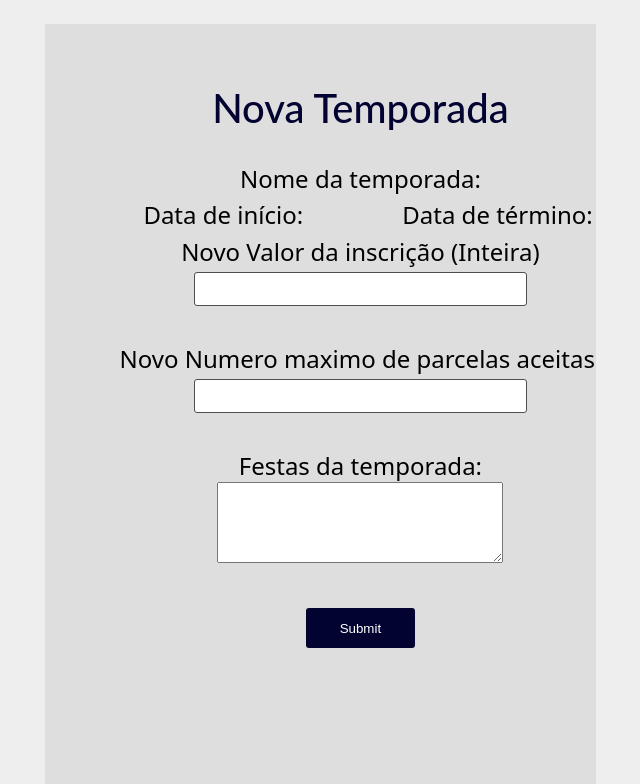
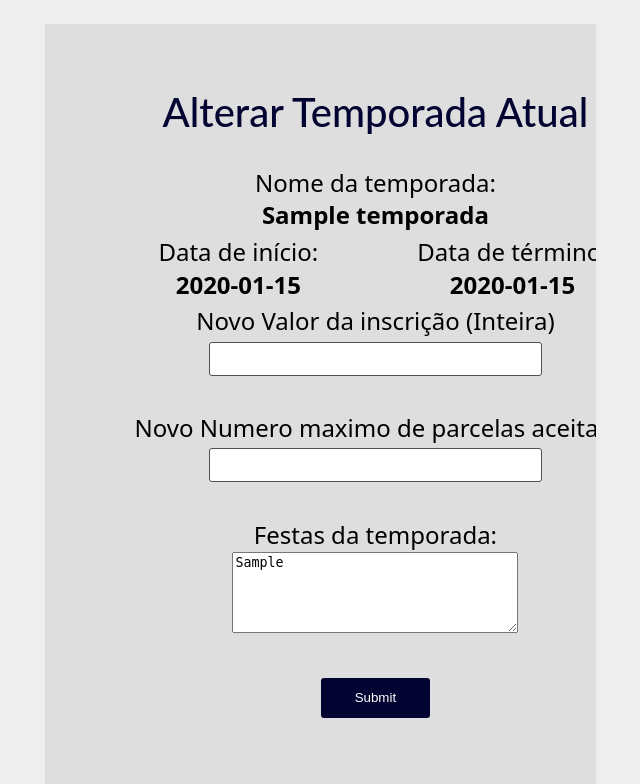
Before and after one commit to TheTVS/FATEC-PI-2, a PHP site: page /altTemp.php in a window 1280 px wide. Shown: the part 106-890 px from the top of the page, without its empty margins (326-966 px from the left). Run offline with PHP 8.4, Linux system fonts and the light colour scheme; tables that the repository leaves empty hold one stand-in row (values such as "Sample post").

Commit message:
altTemp arrumado + mudancas no new temp finais

```diff
--- a/altTemp.php
+++ b/altTemp.php
@@ -1,3 +1,52 @@
+<?php
+    include('resource/database/conexao.php');
+
+    $texto = '';
+    //Select para mostrar qual temporada esta
+    $sql = "SELECT temp_id, temp_data_inicio, temp_data_fim, temp_festa, temp_nome FROM temporada WHERE temp_id = (SELECT MAX(temp_id) FROM temporada)";
+
+    $result = $conexao->query($sql);
+
+    // Verifica se um resultado foi encontrado
+    if ($result->num_rows > 0) {
+        // Busca os dados
+        $row = $result->fetch_assoc();
+
+        // Salva os dados em variáveis
+        $id = $row['temp_id'];
+        $dataInicio = $row['temp_data_inicio'];
+        $dataFim = $row['temp_data_fim'];
+        $tempFesta = $row['temp_festa'];
+        $tempNome = $row['temp_nome'];
+
+    } else {
+        echo "Nenhuma temporada encontrada.";
+    }
+
+    if ($_SERVER["REQUEST_METHOD"] == "POST") {
+
+        $novoValor = $_POST['temp_val'];
+        $novoMaxParcelas = $_POST['temp_parc'];
+        $novasFestas = $_POST['temp_festas'];
+
+        // Prepara o SQL para Update
+        $sqlUpdate = "UPDATE temporada SET temp_preco = ?, temp_max_parcela = ?, temp_festa = ? WHERE temp_id = ?;";
+        $stmt = $conexao->prepare($sqlUpdate);
+
+        // Bind dos parâmetros
+        $stmt->bind_param("disi", $novoValor, $novoMaxParcelas, $novasFestas, $id);
+
+        // Executa a inserção
+        if ($stmt->execute()) {
+            $texto = "Nova temporada adicionada com sucesso!";
+        } else {
+            $texto = "Erro ao adicionar nova temporada: " . $stmt->error;
+        }
+        $stmt->close();
+    }
+    // Fecha a conexão
+    $conexao->close();
+?>
 <!DOCTYPE html>
 <html lang="pt-br">
 <head>
@@ -11,44 +60,50 @@
     <a href="admin.php">voltar</a>
     </div>
     <div class="conteudo">
-        <div class="tablescroll">
+        <div class="tablescroll" style="overflow-y: hidden;">
 
-        <table>
+        <table style="left: 10%;">
             <tr>
                 <td colspan="2">
-                    <h1>Nova Temporada</h1>
+                    <?php echo "$texto";?>
                 </td>
             </tr>
             <tr>
                 <td colspan="2">
-                    Nome da temporada:
+                    <h1>Alterar Temporada Atual</h1>
+                </td>
+            </tr>
+            <tr>
+                <td colspan="2">
+                    Nome da temporada: <div class="bold"><?php echo "$tempNome";?></div>
                 </td>
             </tr>
             <tr>
                 <td style="width: 50%;">
-                    Data de início:
+                    Data de início: <div class="bold"><?php echo "$dataInicio";?></div>
                 </td>
                 <td style="width: 50%;">
-                    Data de término:
+                    Data de término: <div class="bold"><?php echo "$dataFim";?></div>
                 </td>
             </tr>
             <tr>
                 <td colspan="2">
+                <form method="POST" action="">
                         <label for="temp_val">Novo Valor da inscrição (Inteira)</label><br>
-                        <input type="number" step="0.01" name="" id="temp_val"><br><br>
+                        <input type="number" step="0.01" name="temp_val" id="temp_val" required><br><br>
                 </td>
             </tr>
             <tr>
                 <td colspan="2">
                         <label for="temp_parc">Novo Numero maximo de parcelas aceitas: </label>
-                        <input type="number" name="" id="temp_parc">
+                        <input type="number" step="1" name="temp_parc" id="temp_parc" max="254" required>
                         <br><br>
                 </td>
             </tr>
             <tr>
                 <td colspan="2">
                         <label for="temp_festas">Festas da temporada: </lable><br>
-                        <textarea id="temp_festas" name="story" rows="5" cols="33" maxlength="200"></textarea>
+                        <textarea id="temp_festas" name="temp_festas" rows="5" cols="33" maxlength="200"><?php echo "$tempFesta";?></textarea>
                         <br><br>
                 </td>
             <tr>
--- a/newTemp.php
+++ b/newTemp.php
@@ -1,9 +1,6 @@
 <?php
 include('resource/database/conexao.php');
 
-if ($conexao->connect_error) {
-    die("Conexão falhou: " . $conexao->connect_error);
-}
 $texto = '';
 
 if ($_SERVER["REQUEST_METHOD"] == "POST") {
--- a/resource/database/conexao.php
+++ b/resource/database/conexao.php
@@ -2,7 +2,7 @@
 
 $hostname = "localhost";
 $user = "root";
-$password = "fatec";
+$password = "1234";
 $database = "rp_eventos";
 $conexao = mysqli_connect($hostname, $user, $password, $database);
 
--- a/resource/styles/temp.css
+++ b/resource/styles/temp.css
@@ -24,7 +24,7 @@ div.navbar img{
 table{
     position: relative;
     top:30px;
-    left: 40px;
+    left: 15%;
     text-align: center;
     width: fit-content;
     background-color: #DEDEDE;
@@ -68,3 +68,6 @@ input.btn{
     height: 40px;
     width: 20%;
 }
+div.bold{
+    font-weight: bold;
+}
```
Also changed, not shown: DB_create/BD_RP_EVENTOS.sql (+13 -0 lines).
